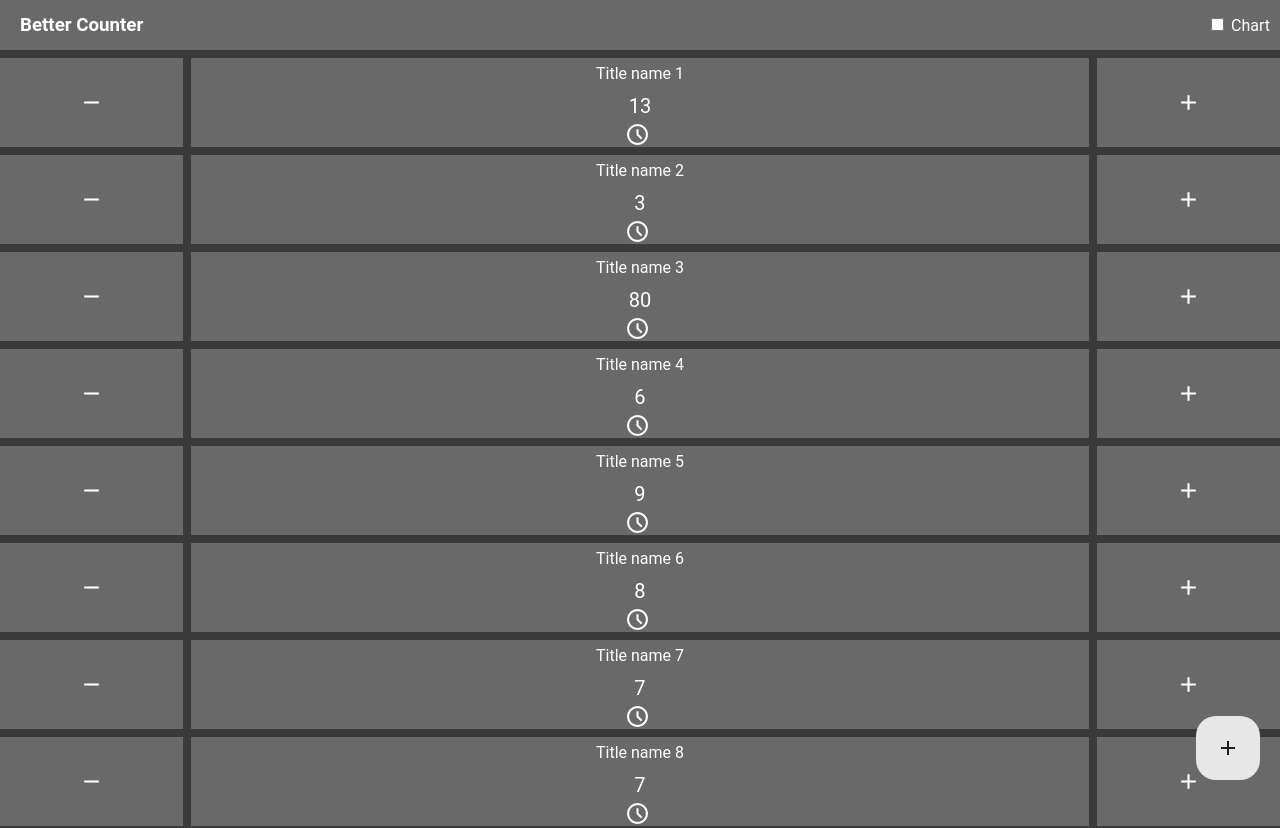
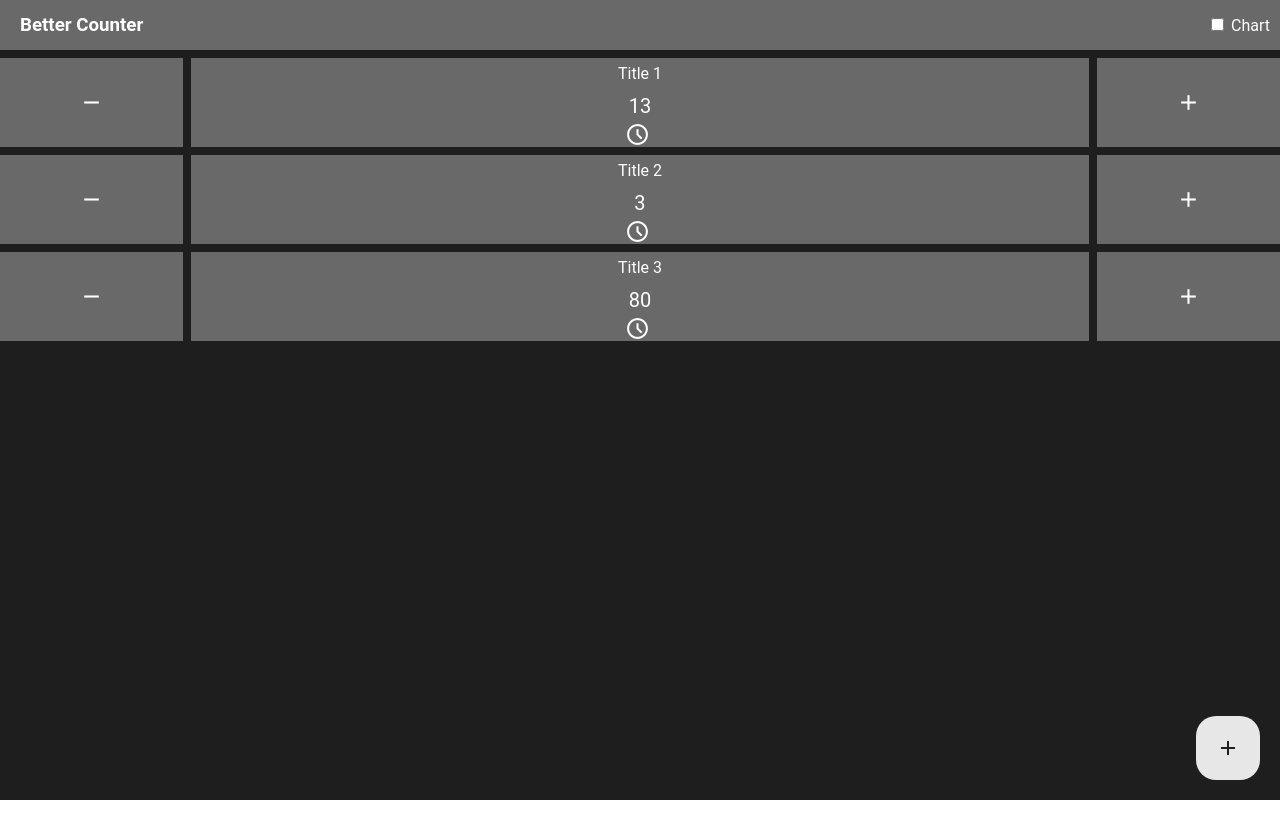
Before and after one commit to Roohollah81/better-counter, a SvelteKit app in the folder my-app/: page / in a window 1280 px wide. Shown: the top 828 px of the page. After the commit the page ends 800 px from the top, so only its background shows below. Built offline with nearby package versions, Linux system fonts and the light colour scheme.

Commit message:
handle add new row as habit

```diff
--- a/my-app/src/routes/+page.svelte
+++ b/my-app/src/routes/+page.svelte
@@ -6,19 +6,18 @@
 	let showSidebar = false;
 	let showAddItem = false;
 	let goalCount = 0;
-	let itemName: string;
-
-
-	let selectedValue: string;
+	let newItemName = '';
+	let newItemLifeTime = 'Lifetime';
+	let showEmptyFieldWarningMessage = false;
 
 	// Define the options for the select-life-time list
 	const options = [
-		{ value: 'option1', label: 'Hourly' },
-		{ value: 'option2', label: 'Daily' },
-		{ value: 'option3', label: 'Weekly' },
-		{ value: 'option3', label: 'Monthly' },
-		{ value: 'option3', label: 'Yearly' },
-		{ value: 'option3', label: 'Lifetime' }
+		{ value: 'Hourly', label: 'Hourly' },
+		{ value: 'Daily', label: 'Daily' },
+		{ value: 'Weekly', label: 'Weekly' },
+		{ value: 'Monthly', label: 'Monthly' },
+		{ value: 'Yearly', label: 'Yearly' },
+		{ value: 'Lifetime', label: 'Lifetime' }
 	];
 
 	function handleClickOnRowContent(title: string) {
@@ -26,20 +25,10 @@
 		showSidebar = true;
 	}
 
-	const items = [
-		{ title: 'Title name 1', count: 13, timestamp: new Date() },
-		{ title: 'Title name 2', count: 3, timestamp: new Date() },
-		{ title: 'Title name 3', count: 80, timestamp: new Date() },
-		{ title: 'Title name 4', count: 6, timestamp: new Date() },
-		{ title: 'Title name 5', count: 9, timestamp: new Date() },
-		{ title: 'Title name 6', count: 8, timestamp: new Date() },
-		{ title: 'Title name 7', count: 7, timestamp: new Date() },
-		{ title: 'Title name 8', count: 7, timestamp: new Date() },
-		{ title: 'Title name 9', count: 7, timestamp: new Date() },
-		{ title: 'Title name 10', count: 7, timestamp: new Date() },
-		{ title: 'Title name 11', count: 7, timestamp: new Date() },
-		{ title: 'Title name 12', count: 7, timestamp: new Date() },
-		{ title: 'Title name 13', count: 7, timestamp: new Date() }
+	let items = [
+		{ title: 'Title 1', count: 13, timestamp: new Date() },
+		{ title: 'Title 2', count: 3, timestamp: new Date() },
+		{ title: 'Title 3', count: 80, timestamp: new Date() }
 	];
 
 	const circles = [
@@ -54,17 +43,13 @@
 	];
 
 	function addNewItem() {
-		showAddItem = true;
-		let intervalToDisplay;
-		let goal;
-		let itemColor;
-
-		let new_item = {
-			title: 'itemName',
-			count: 0,
-			timestamp: new Date()
-		};
-		items.push(new_item);
+		if (!newItemName) {
+			showEmptyFieldWarningMessage = true;
+		} else {
+			showAddItem = false;
+			let new_item = { title: newItemName, count: goalCount, timestamp: new Date() };
+			items = [...items, new_item];
+		}
 	}
 
 	function closeAddNewItemWindow() {
@@ -86,6 +71,8 @@
 	rel="stylesheet"
 	href="https://fonts.googleapis.com/css2?family=Material+Symbols+Outlined:opsz,wght,FILL,GRAD@24,400,0,0"
 />
+
+<div class="body">
 	<div class="rows">
 		<div class="head">
 			<h3 class="head-title">Better Counter</h3>
@@ -106,7 +93,11 @@
 	<button
 		class="add-content"
 		on:click={() => {
-		addNewItem();
+			showEmptyFieldWarningMessage = false;
+			showAddItem = true;
+			goalCount = 0;
+			newItemName = '';
+			newItemLifeTime = 'Lifetime';
 		}}
 	>
 		<span class="material-symbols-outlined"> add </span>
@@ -119,11 +110,16 @@
 	{#if showAddItem}
 		<div class="menu" transition:fly={{ y: 200, duration: 200 }}>
 			<h3 class="menu-title" style="bold">Add counter</h3>
-		<input class="select-item-name" type="text" bind:value={itemName} placeholder="Counter name" />
+			<input
+				class="select-item-name"
+				type="text"
+				bind:value={newItemName}
+				placeholder={showEmptyFieldWarningMessage ? 'Give the counter a name' : 'Counter name'}
+			/>
 			<div class="life-time-and-goal">
-			<select class="select-life-time" bind:value={selectedValue}>
+				<select class="select-life-time" bind:value={newItemLifeTime}>
 					{#each options as option}
-					<option value={option.value}>{option.label}</option>
+						<option value={option.value}>{option.label} </option>
 					{/each}
 				</select>
 				<!-- svelte-ignore a11y_click_events_have_key_events -->
@@ -177,6 +173,7 @@
 			</div>
 		</div>
 	{/if}
+</div>
 
 <style>
 	.head {
@@ -315,4 +312,10 @@
 		align-items: center;
 		justify-content: center;
 	}
+	.body {
+		width: 100%;
+		height: 100%;
+		background-color: #1e1e1e;
+		position: absolute;
+	}
 </style>
```
Lines whose indentation alone changed are shown as unchanged.
